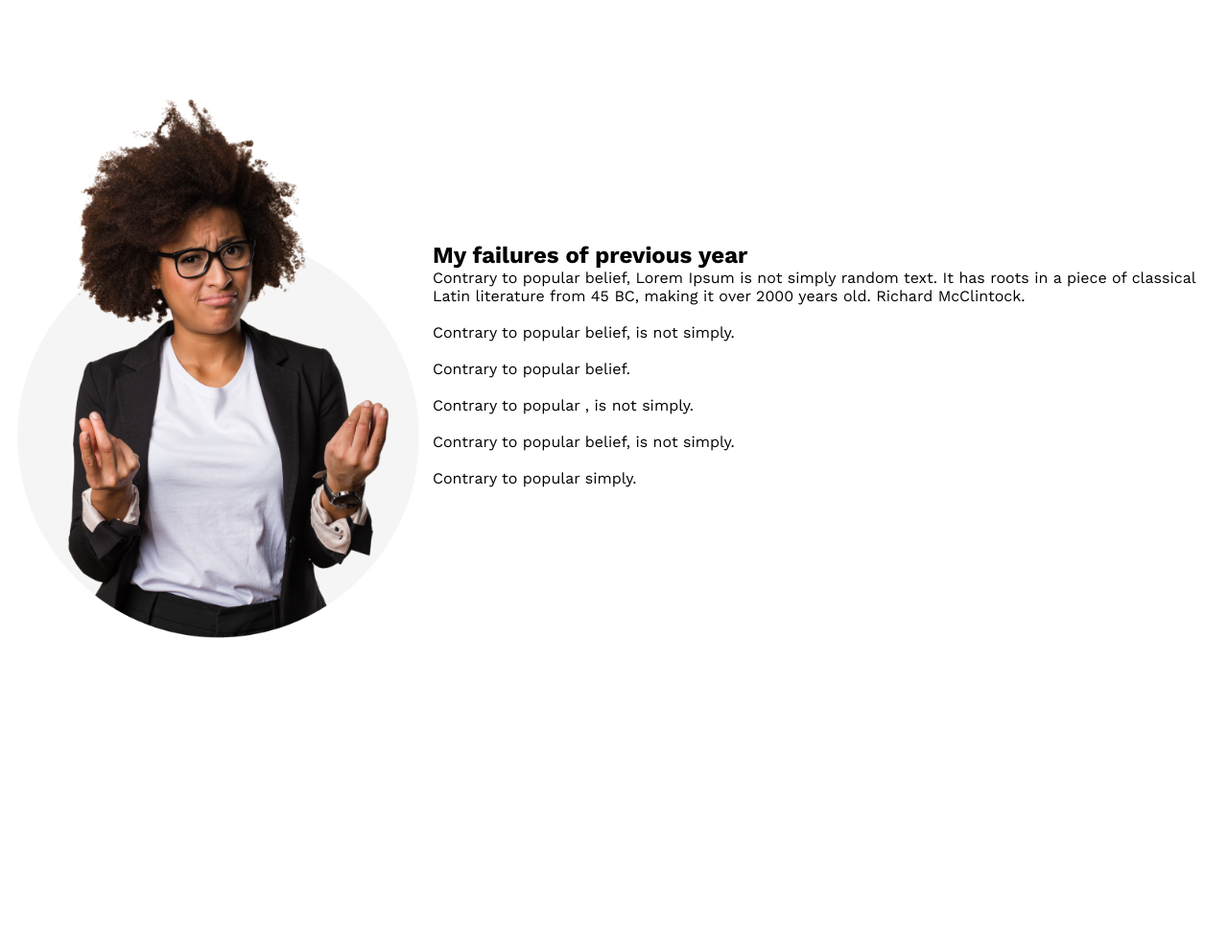
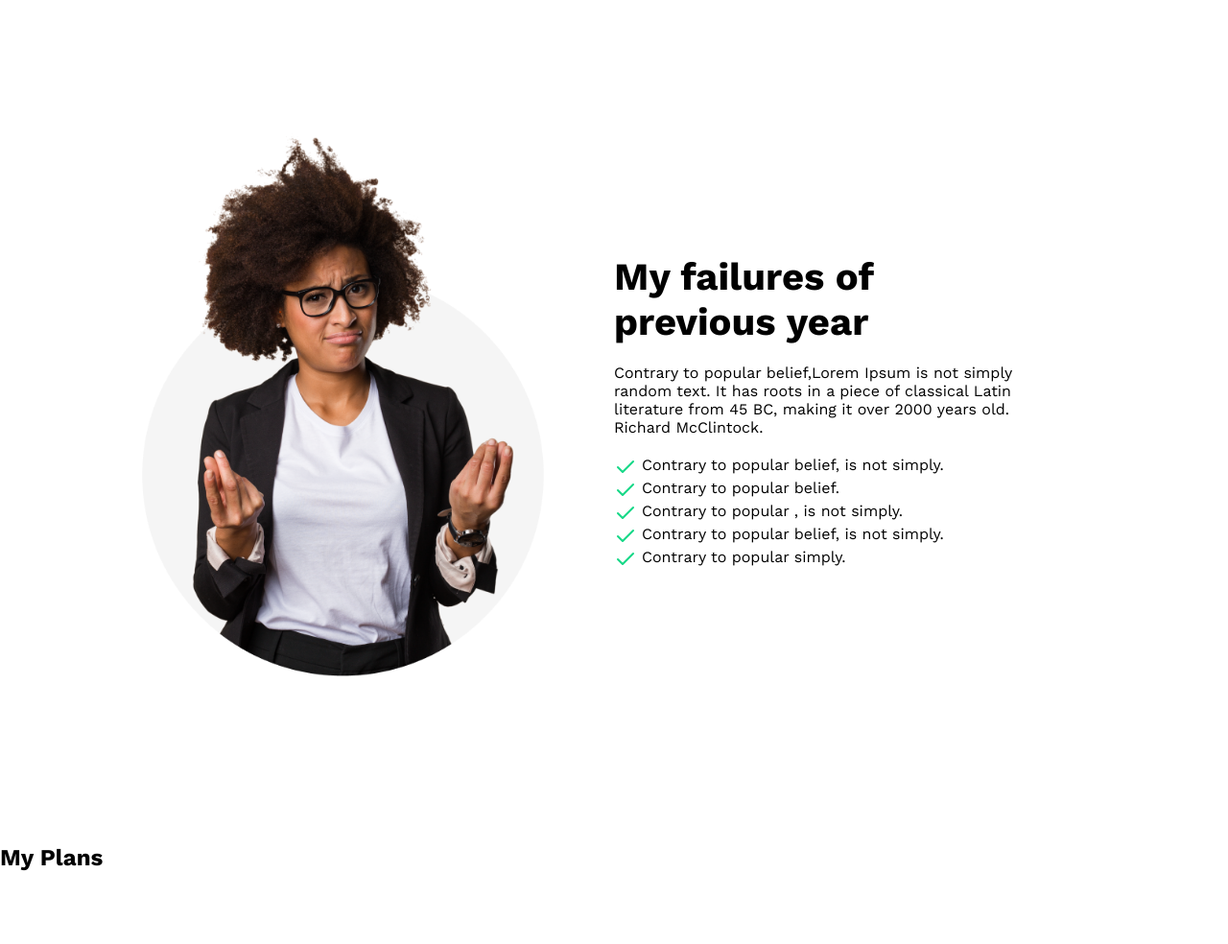
Before and after one commit to emselimahmed/new-year-new-me, a plain HTML site: page index.html in a window 1280 px wide. Shown: the part 820-1804 px from the top of the page at 96% size. Before the commit the page ends 1600 px from the top, so only its background shows below. Drawn offline with nearby package versions, Linux system fonts and the light colour scheme.

Commit message:
failure section done and plan section start

```diff
--- a/index.html
+++ b/index.html
@@ -40,23 +40,26 @@
             </div>
 
             <div class="failure-text-area">
-                <h1>My failures of previous year</h1>
-                <p>Contrary to popular belief, Lorem Ipsum is not simply random text. It has roots in a piece of
-                    classical Latin literature from 45 BC, making it over 2000 years old. Richard McClintock.</p>
-                <div>
-                    <div><img src="" alt="">
+                <h1 class="title">My failures of <br> previous year</h1>
+                <p class="failure-text-description"> Contrary to popular belief,Lorem Ipsum is not simply random text.
+                    It has roots in a piece of classical Latin literature from 45 BC, making it over 2000 years old.
+                    Richard McClintock.</p>
+
+                <div class="failure-text-li">
+
+                    <div class="failure-li"><img src="assets/images/icons/check 1.svg" alt="">
                         <p>Contrary to popular belief, is not simply.</p>
                     </div>
-                    <div><img src="" alt="">
+                    <div class="failure-li"><img src="assets/images/icons/check 1.svg" alt="">
                         <p>Contrary to popular belief.</p>
                     </div>
-                    <div><img src="" alt="">
+                    <div class="failure-li"><img src="assets/images/icons/check 1.svg" alt="">
                         <p>Contrary to popular , is not simply.</p>
                     </div>
-                    <div><img src="" alt="">
+                    <div class="failure-li"><img src="assets/images/icons/check 1.svg" alt="">
                         <p>Contrary to popular belief, is not simply.</p>
                     </div>
-                    <div><img src="" alt="">
+                    <div class="failure-li"><img src="assets/images/icons/check 1.svg" alt="">
                         <p>Contrary to popular simply.</p>
                     </div>
 
@@ -65,6 +68,35 @@
 
         </section>
 
+        <!-- This is my plan section ------------------------- -->
+
+        <section class="my-plan-container">
+            <h1>My Plans</h1>
+            <div class="plan-lists">
+                <div class="plan-list">
+                    <img src="" alt="" class="plan-image">
+                    <h2 class="plan-title"></h2>
+                    <p class="plan-description"></p>
+                </div>
+                <div class="plan-list">
+                    <img src="" alt="" class="plan-image">
+                    <h2 class="plan-title"></h2>
+                    <p class="plan-description"></p>
+                </div>
+                <div class="plan-list">
+                    <img src="" alt="" class="plan-image">
+                    <h2 class="plan-title"></h2>
+                    <p class="plan-description"></p>
+                </div>
+                <div class="plan-list">
+                    <img src="" alt="" class="plan-image">
+                    <h2 class="plan-title"></h2>
+                    <p class="plan-description"></p>
+                </div>
+            </div>
+        </section>
+
+
     </main>
 
 
--- a/style.css
+++ b/style.css
@@ -1,6 +1,6 @@
 * {
     margin: 0;
-    font-family: 'Work Sans', sans-serif;
+    font-family: 'Work Sans';
 }
 
 /* Similar style section -------------------------------- */
@@ -21,6 +21,10 @@
     border: 1px solid white;
 }
 
+.title {
+    font-size: 40px;
+    font-weight: 700;
+}
 
 /* Banner style section -------------------------------- */
 
@@ -59,8 +63,31 @@
     display: flex;
     justify-content: space-around;
     align-items: center;
+    padding: 50px;
+}
+
+.failure-images {
+    width: 50%;
+}
+
+.failure-text-area {
+    width: 50%;
 }
 
 .failure-photo {
     width: 451px;
+    margin-left: 80px;
+    margin-bottom: 20px;
 }
+
+.failure-text-description {
+    width: 420px;
+    padding: 20px 0px;
+}
+
+.failure-li{
+    display: flex;
+    gap: 5px;
+}
+
+/* My Plan Style Section------------------------------- */
```
